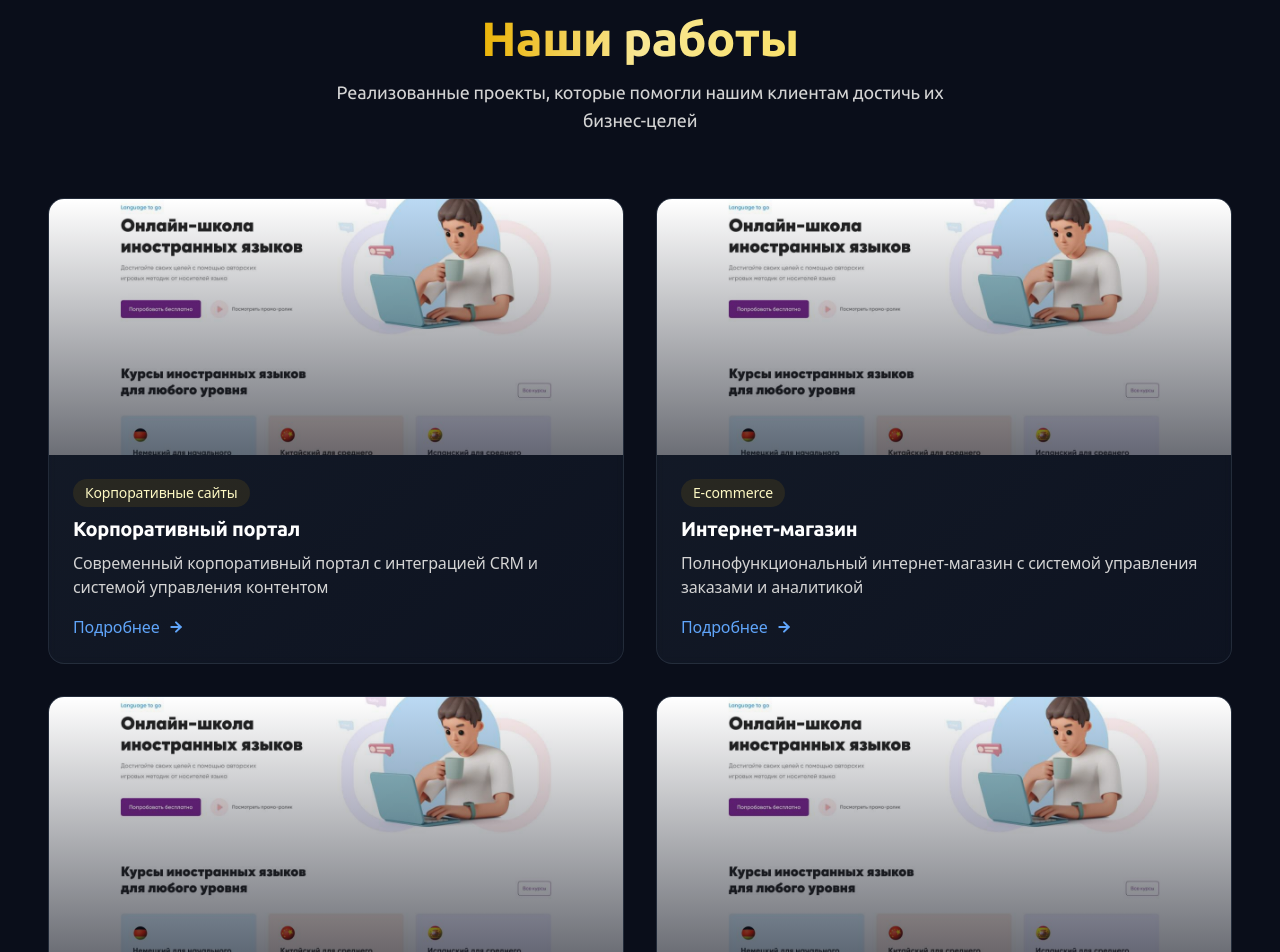
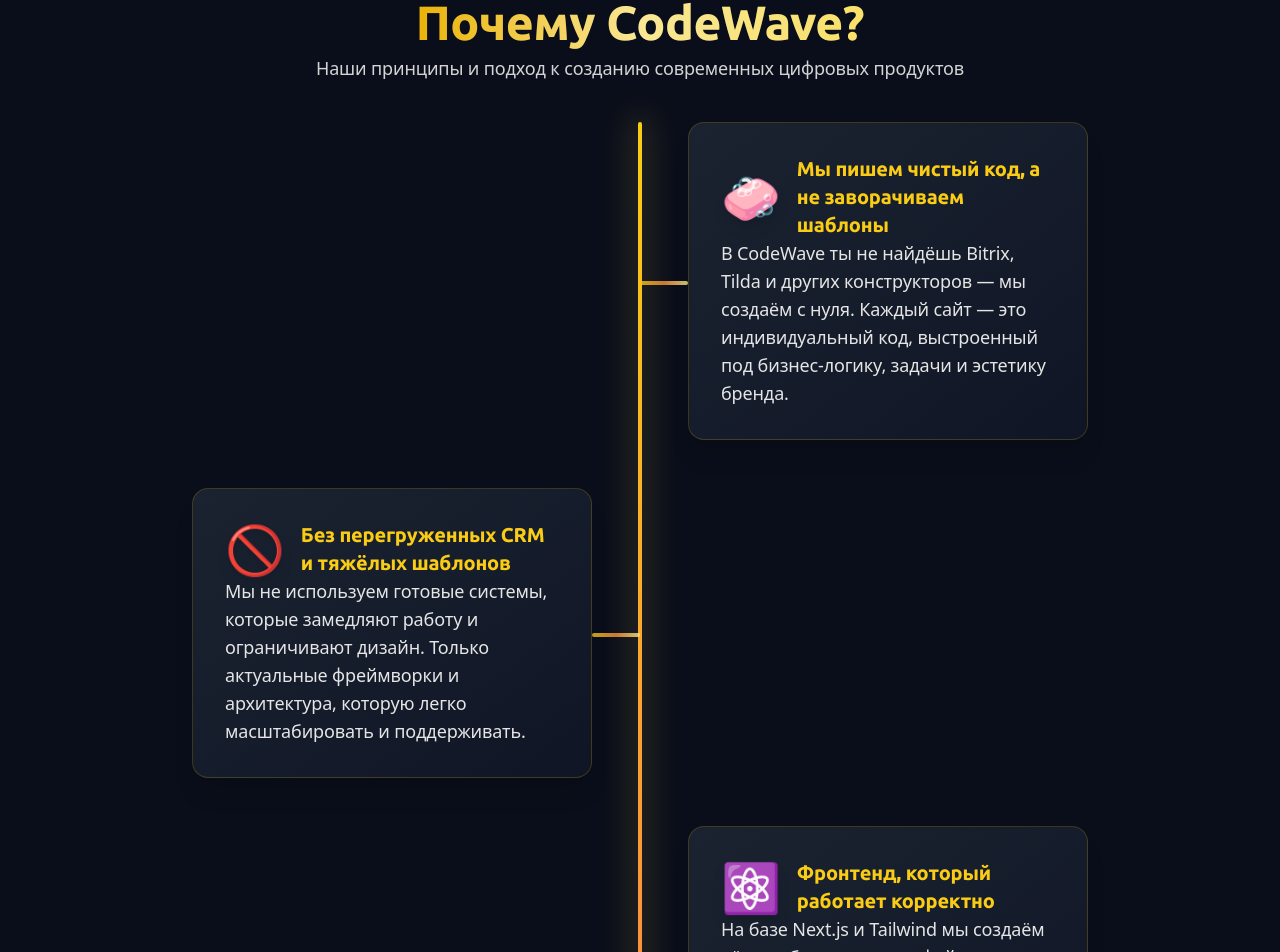
Before and after one commit to Enver111/codewave, a Next.js app: page / in a window 1280 px wide. Shown: the part 1828-2780 px from the top of the page. Built offline with nearby package versions, Linux system fonts and the light colour scheme.

Commit message:
refactor: update components and navigation
- Remove portfolio page (moved to design)
- Update MainPage structure
- Add TimelineItem component
- Update mobile menu and header

```diff
--- a/src/app/MainPage.tsx
+++ b/src/app/MainPage.tsx
@@ -3,7 +3,7 @@
 import Header from "./components/header";
 import Subheader from "./components/subheader";
 import Services from "./components/services";
-import Portfolio from "./components/portfolio";
+import Blog from "./components/TimelineItem";
 import Technologies from "./components/technologies";
 import ElegantServices from "./components/ElegantServices";
 import Contacts from "./components/contacts";
@@ -24,7 +24,7 @@ export default function MainPage({ reviews }: MainPageProps) {
         <Subheader />
         <Services />
         <Stripe />
-        <Portfolio />
+        <Blog />
         <Stripe />
         <Technologies />
         <Stripe />
--- a/src/app/components/MobileMenu.tsx
+++ b/src/app/components/MobileMenu.tsx
@@ -1,6 +1,7 @@
 "use client";
 import {
   HomeIcon,
+  PaintBrushIcon,
   BriefcaseIcon,
   ChatBubbleLeftRightIcon,
   PhoneIcon,
@@ -80,10 +81,10 @@ export default function MobileMenu({ open, onClose }: MobileMenuProps) {
             label="Услуги"
           />
           <MenuLink
-            href="/portfolio"
+            href="/design"
             onClick={onClose}
-            icon={<HomeIcon className="w-6 h-6 text-yellow-400" />}
-            label="Портфолио"
+            icon={<PaintBrushIcon className="w-6 h-6 text-yellow-400" />}
+            label="Дизайн"
           />
           <MenuLink
             href="/reviews"
--- /dev/null
+++ b/src/app/components/TimelineItem.tsx
@@ -0,0 +1,138 @@
+"use client";
+
+import React, { useState } from "react";
+import Header from "./header";
+import Title from "./UI/Title";
+import { motion } from "framer-motion";
+import StarrySky from "./UI/StarrySky";
+
+const principles = [
+  {
+    icon: "🧼",
+    title: "Мы пишем чистый код, а не заворачиваем шаблоны",
+    text: "В CodeWave ты не найдёшь Bitrix, Tilda и других конструкторов — мы создаём с нуля. Каждый сайт — это индивидуальный код, выстроенный под бизнес-логику, задачи и эстетику бренда.",
+  },
+  {
+    icon: "🚫",
+    title: "Без перегруженных CRM и тяжёлых шаблонов",
+    text: "Мы не используем готовые системы, которые замедляют работу и ограничивают дизайн. Только актуальные фреймворки и архитектура, которую легко масштабировать и поддерживать.",
+  },
+  {
+    icon: "⚛️",
+    title: "Фронтенд, который работает корректно",
+    text: "На базе Next.js и Tailwind мы создаём лёгкие, быстрые интерфейсы с продуманной анимацией и эффектами. Каждый элемент реагирует, вовлекает и визуально усиливает ваш бренд — без излишней тяжеловесности.",
+  },
+
+  {
+    icon: "🌐",
+    title: "Чистый и надежный бэкэнд",
+    text: "Кастомные REST или GraphQL API, безопасная логика, управление доступами, интеграции с базами. Node.js, PostgreSQL, MongoDB — архитектура спроектирована под реальные задачи и рост.",
+  },
+  {
+    icon: "🧠",
+    title: "Умный код — это удобство, безопасность и простота поддержки",
+    text: "Если завтра понадобится внести правки — любой разработчик легко разберётся. А если захотите расти — система готова к масштабированию.",
+  },
+];
+
+const lineVariants = {
+  hidden: { scaleX: 0 },
+  visible: { scaleX: 1, transition: { duration: 0.5 } },
+};
+
+function TimelineItem({
+  item,
+  idx,
+}: {
+  item: { icon: string; title: string; text: string };
+  idx: number;
+}) {
+  const [lineDone, setLineDone] = React.useState(false);
+  return (
+    <li className="relative flex w-full items-center min-h-[100px] sm:min-h-[110px] md:min-h-[120px] mt-0">
+      {/* Горизонтальная линия только на md+ */}
+      <motion.span
+        className={`hidden md:block absolute top-1/2 h-1 w-12 -translate-y-1/2 z-10 ${
+          idx % 2 === 0 ? "left-1/2" : "right-1/2"
+        }`}
+        aria-hidden="true"
+        initial={{ scaleX: 0 }}
+        whileInView={{ scaleX: 1 }}
+        viewport={{ once: true, amount: 0.3 }}
+        transition={{ duration: 0.2, delay: idx * 0.2, ease: "linear" }}
+        style={{ transformOrigin: idx % 2 === 0 ? "left" : "right" }}
+        onAnimationComplete={() => setLineDone(true)}
+      >
+        <span className="block h-full w-full bg-gradient-to-r from-yellow-400 via-orange-400 to-yellow-200 opacity-80 rounded-full" />
+      </motion.span>
+      {/* Карточка: md+ с анимацией, <md — просто fade-in через Tailwind */}
+      <motion.div
+        className={`hidden md:flex relative w-full md:w-1/2 z-20 ${
+          idx % 2 === 0 ? "md:ml-[calc(50%+48px)]" : "md:mr-[calc(50%+48px)]"
+        } justify-center`}
+        initial={{ opacity: 0 }}
+        animate={lineDone ? { opacity: 1 } : { opacity: 0 }}
+        transition={{ duration: 0.7, type: "tween", delay: 0 }}
+      >
+        <div className="bg-gradient-to-br from-gray-800/80 to-gray-900/80 rounded-2xl p-4 sm:p-6 md:p-8 shadow-xl border border-yellow-500/20 w-full max-w-xl">
+          <div className="flex items-center gap-3 sm:gap-4 mb-0">
+            <span className="text-3xl sm:text-4xl md:text-5xl select-none drop-shadow-lg">
+              {item.icon}
+            </span>
+            <h2 className="text-base sm:text-lg md:text-xl font-bold text-yellow-400 font-ubuntu">
+              {item.title}
+            </h2>
+          </div>
+          <p className="text-neutral-200 text-sm sm:text-base md:text-lg">
+            {item.text}
+          </p>
+        </div>
+      </motion.div>
+      <div
+        className={`flex md:hidden relative w-full z-20 justify-center transition-opacity duration-700 opacity-100`}
+      >
+        <div className="bg-gradient-to-br from-gray-800/80 to-gray-900/80 rounded-2xl p-4 sm:p-6 shadow-xl border border-yellow-500/20 w-full max-w-xl">
+          <div className="flex items-center gap-3 sm:gap-4 mb-0">
+            <span className="text-3xl sm:text-4xl select-none drop-shadow-lg">
+              {item.icon}
+            </span>
+            <h2 className="text-base sm:text-lg font-bold text-yellow-400 font-ubuntu">
+              {item.title}
+            </h2>
+          </div>
+          <p className="text-neutral-200 text-sm sm:text-base">{item.text}</p>
+        </div>
+      </div>
+    </li>
+  );
+}
+
+export default function PrinciplesTimeline() {
+  return (
+    <div className="min-h-screen bg-[#0a0e1a] text-white relative overflow-hidden">
+      <Header />
+      <div className="absolute inset-0 pointer-events-none z-0">
+        <StarrySky />
+      </div>
+      <main className="pt-12 pb-16 px-4 md:px-12 relative z-10">
+        <div className="max-w-4xl mx-auto">
+          <div className="text-center mb-10">
+            <Title>Почему CodeWave?</Title>
+            <p className="text-neutral-300 max-w-2xl mx-auto mt-2 text-lg">
+              Наши принципы и подход к созданию современных цифровых продуктов
+            </p>
+          </div>
+          <div className="relative py-0">
+            {/* Вертикальная светящаяся линия */}
+            <div className="absolute left-1/2 top-0 h-full w-1 bg-gradient-to-b from-yellow-400 via-orange-400 to-yellow-200 rounded-full -translate-x-1/2 z-0 shadow-[0_0_32px_8px_rgba(253,224,71,0.15)]" />
+            <ul className="relative z-10 space-y-6 sm:space-y-8 md:space-y-10 lg:space-y-12">
+              {principles.map((item, idx) => (
+                <TimelineItem key={idx} item={item} idx={idx} />
+              ))}
+            </ul>
+          </div>
+        </div>
+      </main>
+    </div>
+  );
+}
--- a/src/app/portfolio/page.tsx
+++ /dev/null
@@ -1,30 +0,0 @@
-import React from "react";
-import Image from "next/image";
-import Header from "../components/header";
-import { PortfolioCard } from "../components/portfoliocard";
-import { allWorks } from "../../../data/portfolio";
-
-export default function PortfolioPage() {
-
-  return (
-    <div className="min-h-screen bg-[#0a0e1a] text-white">
-      <Header />
-      <main className="pt-24 pb-16 px-4 md:px-12">
-        <div className="max-w-7xl mx-auto">
-          <div className="text-center mb-16">
-            <h1 className="text-4xl font-bold mb-4">Портфолио</h1>
-            <p className="text-neutral-300 max-w-2xl mx-auto">
-              Все наши реализованные проекты, демонстрирующие наш опыт и экспертизу
-            </p>
-          </div>
-
-          <div className="grid grid-cols-1 md:grid-cols-2 lg:grid-cols-3 gap-8">
-            {allWorks.map((work, index) => (
-              <PortfolioCard key={index} {...work} />
-            ))}
-          </div>
-        </div>
-      </main>
-    </div>
-  );
-}
```
Also changed, not shown: src/app/components/header.tsx (+29 -21 lines).
